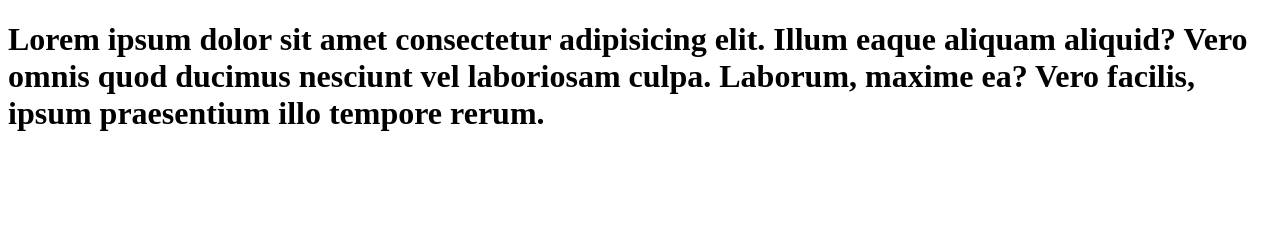
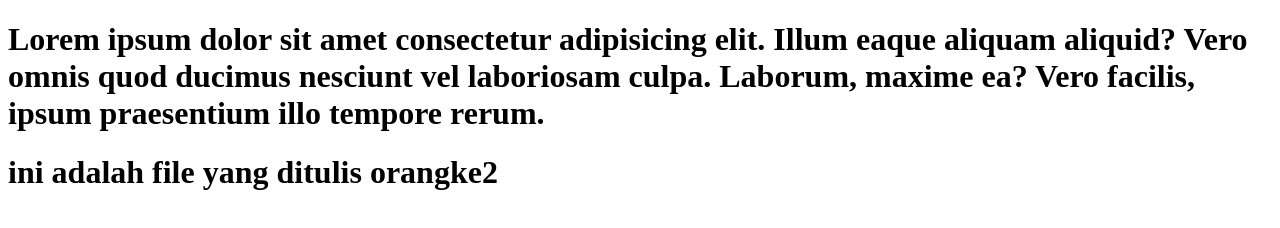
Before and after one commit to Quraisyiqbal23/phpproject, a plain HTML site: page index.html in a window 1280 px wide. Drawn offline with Linux system fonts and the light colour scheme.

Commit message:
Update index.html

```diff
--- a/index.html
+++ b/index.html
@@ -8,5 +8,6 @@
 </head>
 <body>
     <h1>Lorem ipsum dolor sit amet consectetur adipisicing elit. Illum eaque aliquam aliquid? Vero omnis quod ducimus nesciunt vel laboriosam culpa. Laborum, maxime ea? Vero facilis, ipsum praesentium illo tempore rerum.</h1>
+    <h1>ini adalah file yang ditulis orangke2</h1>
 </body>
 </html>
```
